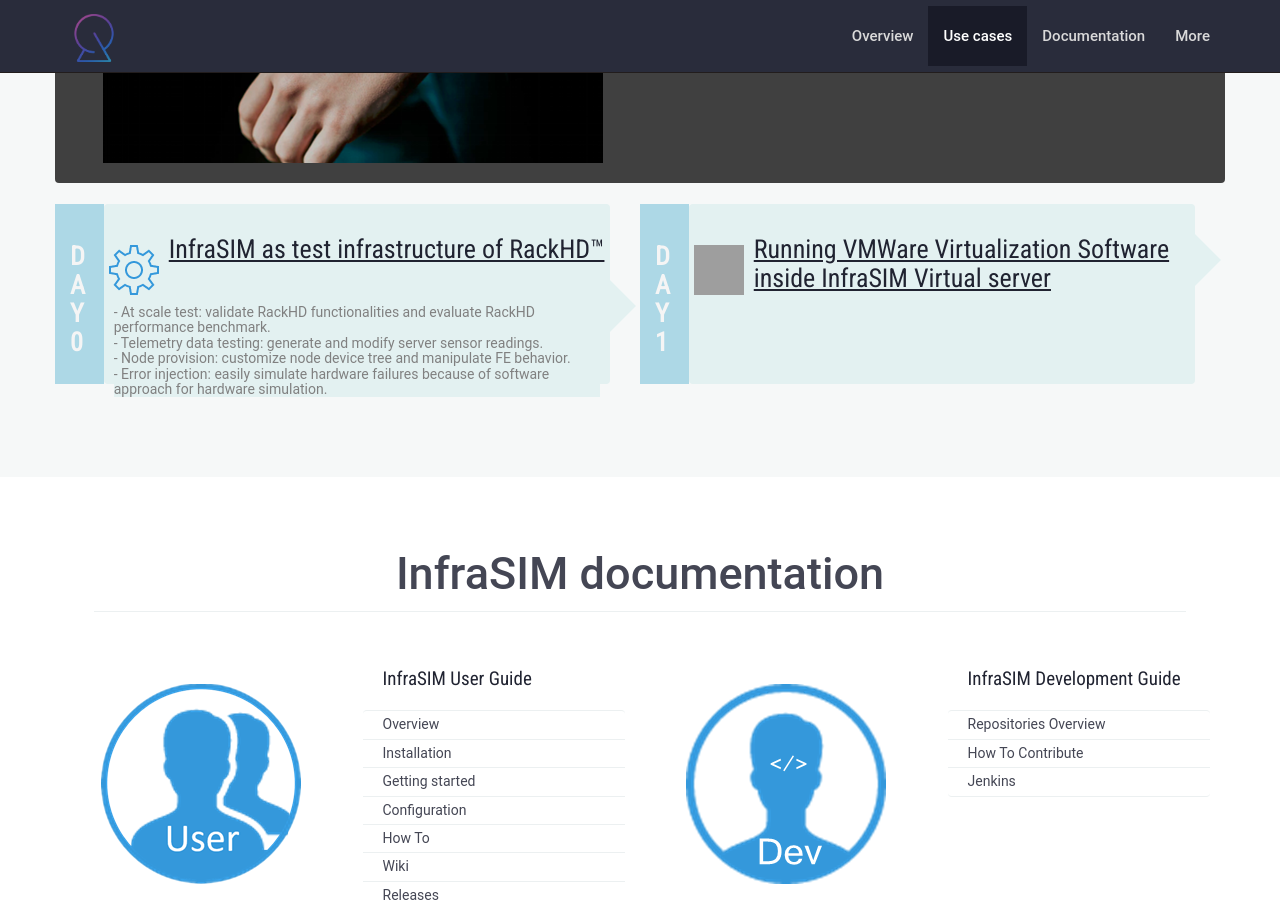
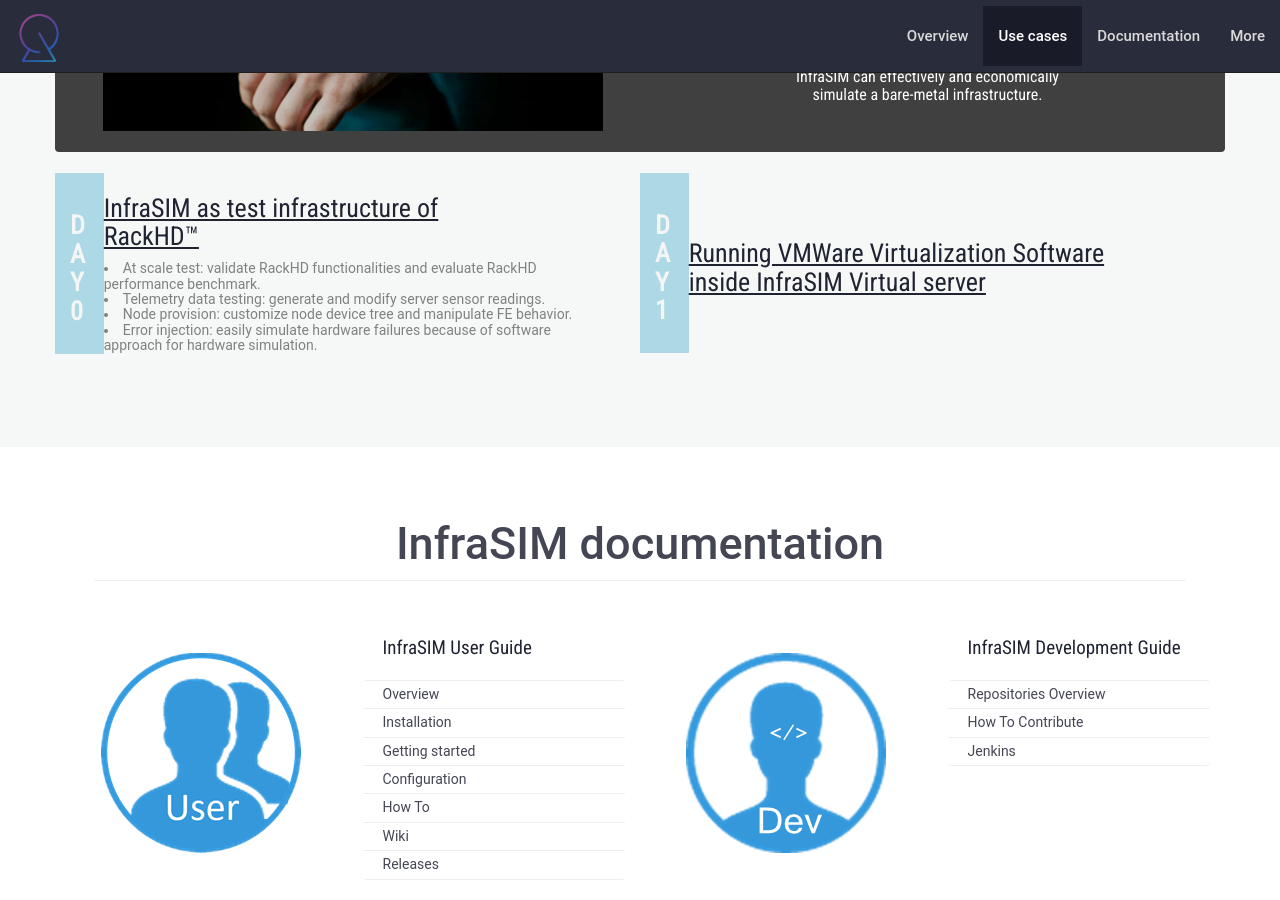
Before and after one commit to InfraSIM/infrasim.github.io, a Jekyll site: the page built from index.md, in a window 1280 px wide and 900 px high, scrolled down 1695 px. Built offline with Jekyll 4.4.1, drawn with Linux system fonts in a browser that asks for light colours; our own code applies the rules of GitHub Pages for plain Markdown files; some of the changed text lies outside the part shown; grey boxes are pictures that could not be loaded.

Commit message:
mobile-compatible
modify to be compatible with mobile phone

```diff
--- a/_includes/about.html
+++ b/_includes/about.html
@@ -1,31 +1,24 @@
  <!-- About Section -->
     <section class="success" id="about_section">
         <div class="container">
-
             <div class="row">
-                <div class="col-lg-offset-2">
-                <div class="col-lg-11 text-center title">
+                <div class="col-lg-12 col-xs-12 text-center title">
                     InfraSIM overview
-                    <button type="button" class="btn btn-sm btn-dark" style="float:right;margin-top: 10px" >
-                        Try InfraSIM
-                    </button>
                 </div>
-            </div>
-            <hr></hr>
-            <div class="row">
-                <div class="col-lg-8 col-lg-offset-2">
-                    <p>InfraSIM provides the technology to simulate the interface and behavior of hardware devices including compute, storage, networking, and smart PDU(Power Distribute Units). It leverages the technology of virtualization which enables to simulate a big amount of hardware devices with limited physical resources. And these simulated hardware devices can be configured to construct an @scale infrastructure.</p>
-                </div>
-                <!--<div class="col-lg-4">
-                    <p>Developers can use the RackHD APIs to incorporate RackHD functionality into a larger orchestration system, or to create a user interface for managing hardware services regardless of the underlying hardware.</p>
-                </div>-->
             </div>
 
             <div class="row">
-                <div class="col-lg-8 col-lg-offset-2 text-center">
+                <div class="col-lg-8 col-lg-offset-2 col-xs-12 col-xs-offset-0">
+                    <p>InfraSIM provides the technology to simulate the interface and behavior of hardware devices including compute, storage, networking, and smart PDU(Power Distribute Units). It leverages the technology of virtualization which enables to simulate a big amount of hardware devices with limited physical resources. And these simulated hardware devices can be configured to construct an @scale infrastructure.</p>
+                </div>
+            </div>
+
+            <div class="row">
+                <div class="clearfix visible-xs"></div>
+                <div class="col-lg-8 col-lg-offset-2 col-xs-12 col-xs-offset-0">
                     <iframe width="100%" height="400" src="https://www.youtube.com/embed/LH8ArZE5mGM?rel=0&amp;showinfo=0" frameborder="0" allowfullscreen></iframe>
                 </div>
+            </div>
 
-            </div>
         </div>
     </section>
--- a/_includes/header.html
+++ b/_includes/header.html
@@ -11,20 +11,21 @@
                     </div>
                 </div>
             </div>
-            <div class="col-lg-8 col-lg-offset-2 text-center">
+            <div class="col-lg-8 col-lg-offset-2 col-xs-12 col-xs-offset-0 text-center">
                  <div class="btn-toolbar">
                      <a href="https://hardware.corp.emc.com/display/HWSIM/InfraSIM+Home+-+HW+simulator" class="btn btn-sm btn-outline">
                           <i class="fa fa-download"></i>Get InfraSIM
                      </a>
                      <a href="https://github.com/InfraSIM" class="btn btn-sm btn-outline">
-                         <i class="fa fa-github"></i> GitHub <span class="badge">Apache 2.0</span>
+                          <i class="fa fa-github"></i> GitHub
+                     </a>
+                     <a href="http://infrasim.readthedocs.io/en/latest/get_start.html" class="btn btn-sm btn-outline">
+                         <i class="fa fa-try"></i> Tutorials
                      </a>
                      <a href="https://codecommunity.slack.com/archives/infrasim" class="btn btn-sm btn-outline">
                          <i class="fa fa-slack"></i> Slack
                      </a>
-                    <a href="http://infrasim.readthedocs.io/en/latest/get_start.html" class="btn btn-sm btn-outline">
-                         <i class="fa fa-try"></i> Tutorials
-                    </a>
+
                  </div>
              </div>
         </div>
--- a/_includes/nav.html
+++ b/_includes/nav.html
@@ -1,13 +1,10 @@
    <!-- Navigation -->
-    <nav class="navbar navbar-default navbar-fixed-top">
-        <div class="container">
+    <nav class="navbar navbar-default navbar-fixed-top" role="navigation">
+        <div class="container-fluid">
             <!-- Brand and toggle get grouped for better mobile display -->
             <div class="navbar-header page-scroll">
                 <button type="button" class="navbar-toggle" data-toggle="collapse" data-target="#bs-example-navbar-collapse-1">
                     <span class="sr-only">Toggle navigation</span>
-                    <span class="icon-bar"></span>
-                    <span class="icon-bar"></span>
-                    <span class="icon-bar"></span>
                     <span class="icon-bar"></span>
                     <span class="icon-bar"></span>
                     <span class="icon-bar"></span>
@@ -19,6 +16,7 @@
                 </a>
             </div>
 
+
             <!-- Collect the nav links, forms, and other content for toggling -->
             <div class="collapse navbar-collapse" id="bs-example-navbar-collapse-1">
                 <ul class="nav navbar-nav navbar-right">
@@ -28,19 +26,13 @@
                     <li class="page-scroll">
                         <a href="#about_section">Overview</a>
                     </li>
-                    <!--<li class="page-scroll">-->
-                        <!--<a href="#feature_section">Features</a>-->
-                    <!--</li>-->
                     <li class="page-scroll">
                         <a href="#usercase_section">Use cases</a>
                     </li>
                     <li class="page-scroll">
                         <a href="#guides_section">Documentation</a>
                     </li>
-                    <!--<li class="page-scroll">-->
-                        <!--<a href="#news_section">News</a>-->
-                    <!--</li>-->
-                     <li class="page-scroll">
+                    <li class="page-scroll">
                         <a href="#footer">More</a>
                     </li>
 
--- a/_includes/usercase.html
+++ b/_includes/usercase.html
@@ -6,11 +6,11 @@
         <!-- User Story -->
         <div class="row">
             <div class="thumbnail right-caption"style=" background-color: RGBA(64,64,64,1);">
-                <div class="col-lg-6">
-                    <p style="text-align:center"><img src="img/userCaseofRackHD-qnu-ur0o5x8-jeremy-beadle.png"></p>
+                <div class="col-lg-6 col-xs-12">
+                    <p style="text-align:center"><img src="img/userCaseofRackHD-qnu-ur0o5x8-jeremy-beadle.png" class="img-responsive"></p>
                 </div>
-                <div class="col-lg-6">
-                    <h3 class="headline_with_line" style="margin: 20px; color:RGB(0,176,240);"> InfraSIM use cases </h3>
+                <div class="col-lg-4 col-lg-offset-1 col-xs-12 col-xs-offset-0">
+                    <h3 class="headline" style="margin: 18px; color:RGB(0,176,240);"> InfraSIM use cases </h3>
                     <h4 class="grid_content" style="font-size:16px; margin: 20px; color:white;text-align: center" >
                         InfraSIM can effectively and economically simulate a bare-metal infrastructure.
                     </h4>
@@ -19,7 +19,7 @@
         </div>
 
         <div class="row" style="margin-bottom: 21px">
-            <table class="col-lg-6" >
+            <table class="col-lg-6 col-xs-12" >
                 <tr style="height: 180px">
                     <th class="col-lg-1" style="background: lightblue;height: inherit">
                         <h3 style="color: whitesmoke;"><b>
@@ -28,30 +28,26 @@
                         Y
                         0</b></h3>
                     </th>
-                    <th class="col-lg-11 " style="padding-left: 0px;padding-right: 30px;height: inherit;width:100%">
-                        <div class="thumbnail right-caption" style="margin: 0px;height: inherit">
-                            <div class="arrow_box grad">
+                    <th class="col-lg-11" style="padding-left: 0px;padding-right: 30px;height: inherit;width:100%">
                         <div class="row">
-                                    <img src="img/features/icons8.com-Settings-50.png" style="float:left;margin:10px;height: 50px;width: 50px">
+                            <div class="col-lg-10">
                             <a href = "http://infrasim.readthedocs.io/en/latest/why_infrasim.html#infrasim-as-test-infrastructure-of-rackhd">
-                                        <h3 id="day0" class="bind_hover_card"  >InfraSIM as test infrastructure of RackHD™</h3>
-                                    </a>
+                                <h3 id="day0" class="bind_hover_card" >InfraSIM as test infrastructure of RackHD™</h3>
+                            </a></div>
                         </div>
                         <h5 class="grid_content">
-                                    <li>- At scale test: validate RackHD functionalities and evaluate RackHD performance benchmark.</li>
-                                    <li>- Telemetry data testing: generate and modify server sensor readings.</li>
-                                    <li>- Node provision: customize node device tree and manipulate FE behavior.</li>
-                                    <li>- Error injection: easily simulate hardware failures because of software approach for hardware simulation.</li>
+                            <li>At scale test: validate RackHD functionalities and evaluate RackHD performance benchmark.</li>
+                            <li>Telemetry data testing: generate and modify server sensor readings.</li>
+                            <li>Node provision: customize node device tree and manipulate FE behavior.</li>
+                            <li>Error injection: easily simulate hardware failures because of software approach for hardware simulation.</li>
                         </h5>
-                            </div>
-                        </div>
                     </th>
                 </tr>
             </table>
 
-            <table class="col-lg-6">
+            <table class="col-lg-6 col-xs-12" >
                 <tr style="height: 180px">
-                    <th class="col-lg-1" style="background: lightblue;height: inherit;">
+                    <th class="col-lg-1" style="background: lightblue;height: inherit">
                         <h3 style="color: whitesmoke;"><b>
                         D
                         A
@@ -59,19 +55,16 @@
                         1</b></h3>
                     </th>
                     <th class="col-lg-11" style="padding-left: 0px;padding-right: 30px;height: inherit;width:100%">
-                        <div class="thumbnail right-caption" style="margin: 0px;height: inherit">
-                            <div class="arrow_box">
                         <div class="row">
-                                    <img src="https://maxcdn.icons8.com/office/PNG/40/Network/server-40.png" style="float:left;margin:10px;height: 50px;width: 50px">
+                            <div class="col-lg-10">
                             <a href = "http://infrasim.readthedocs.io/en/latest/why_infrasim.html#running-vmware-virtualization-software-inside-infrasim-virtual-server">
-                                        <h3 id="day1" class="bind_hover_card" data-content="<h6 class='grid_content'> The process of taking provisioned nodes (output of Day 0) and clustering them with other nodes (servers and switches). This involves racking the gear, cabling the servers to switches and configuring L2 networking. For a turn-key solution, this step is traditionally done in the factory. However, it can easily be done in the field using RackHD workflows.</h6>" >Running VMWare Virtualization Software inside InfraSIM Virtual server</h3>
-                                    </a>
-                                </div>
-                            </div>
+                                <h3 id="day1" class="bind_hover_card" >Running VMWare Virtualization Software inside InfraSIM Virtual server</h3>
+                            </a></div>
                         </div>
                     </th>
                 </tr>
             </table>
+
         </div>
     </div> <!-- End of div class="container"-->
 </section>
--- a/_layouts/default.html
+++ b/_layouts/default.html
@@ -10,5 +10,5 @@
     {% include footer.html %}
     {% include modals.html %}
     {% include js.html %}
-    </body>
+  </body>
 </html>
```
Also changed, not shown: _includes/footer.html (line endings or trailing spaces). Lines whose indentation alone changed are shown as unchanged.
